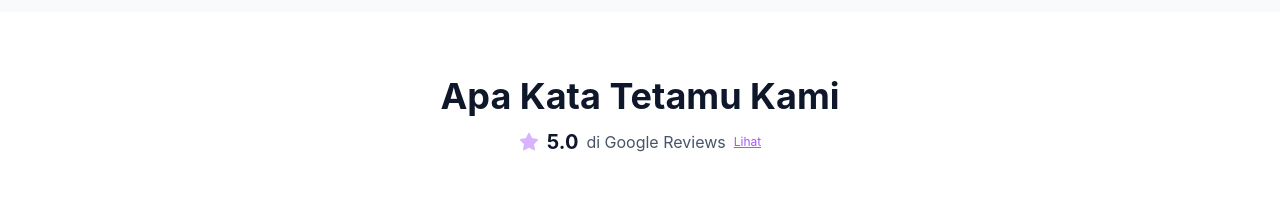
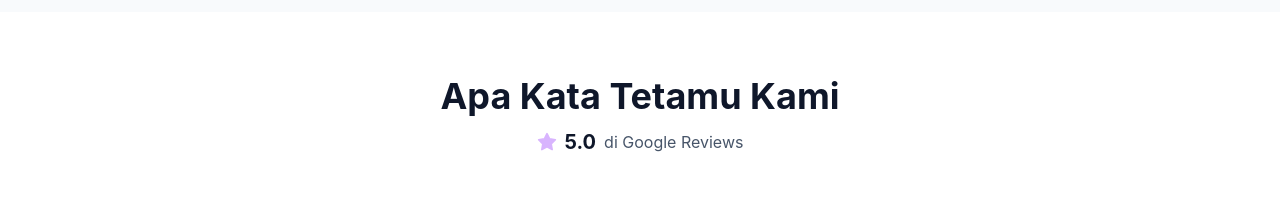
Before and after one commit to najmizulhusni/lavender-villa, a React (Vite) app: page / in a window 1280 px wide. Shown: the part 3600-3803 px from the top of the page. Built offline with nearby package versions, Linux system fonts and the light colour scheme; no server answers; the database is empty.

Commit message:
Remove duplicate Lihat link from reviews header

```diff
--- a/src/App.jsx
+++ b/src/App.jsx
@@ -888,17 +888,9 @@ Saya ingin membuat tempahan untuk Lavender Villa Melaka pada tarikh di atas. Sil
         <div className="max-w-6xl mx-auto px-4 sm:px-6">
           <h2 className="text-3xl sm:text-4xl font-bold text-center mb-3 text-slate-900">Apa Kata Tetamu Kami</h2>
           <div className="flex items-center justify-center gap-2 mb-8 sm:mb-12">
-            <a
-              href="https://www.google.com/maps/place/Lavender+Villa+Malacca/@2.2915775,102.3521975,17z/data=!4m8!3m7!1s0x31d1e73e8455d413:0x3fd97fe2de23d790!8m2!3d2.2915775!4d102.3521975!9m1!1b1!16s%2Fg%2F11t3_5_5_1"
-              target="_blank"
-              rel="noopener noreferrer"
-              className="flex items-center gap-2 hover:opacity-80 transition"
-            >
-              <Star className="w-5 h-5 fill-purple-300 text-purple-300" />
-              <span className="text-lg sm:text-xl font-bold text-slate-900">5.0</span>
-              <span className="text-slate-600 text-sm sm:text-base">di Google Reviews</span>
-              <span className="text-purple-500 text-xs underline">Lihat</span>
-            </a>
+            <Star className="w-5 h-5 fill-purple-300 text-purple-300" />
+            <span className="text-lg sm:text-xl font-bold text-slate-900">5.0</span>
+            <span className="text-slate-600 text-sm sm:text-base">di Google Reviews</span>
           </div>
           <div className="grid grid-cols-1 md:grid-cols-3 gap-4 sm:gap-6">
             <div className="bg-white rounded-2xl overflow-hidden shadow-md border border-slate-200 hover:shadow-lg transition">
```
